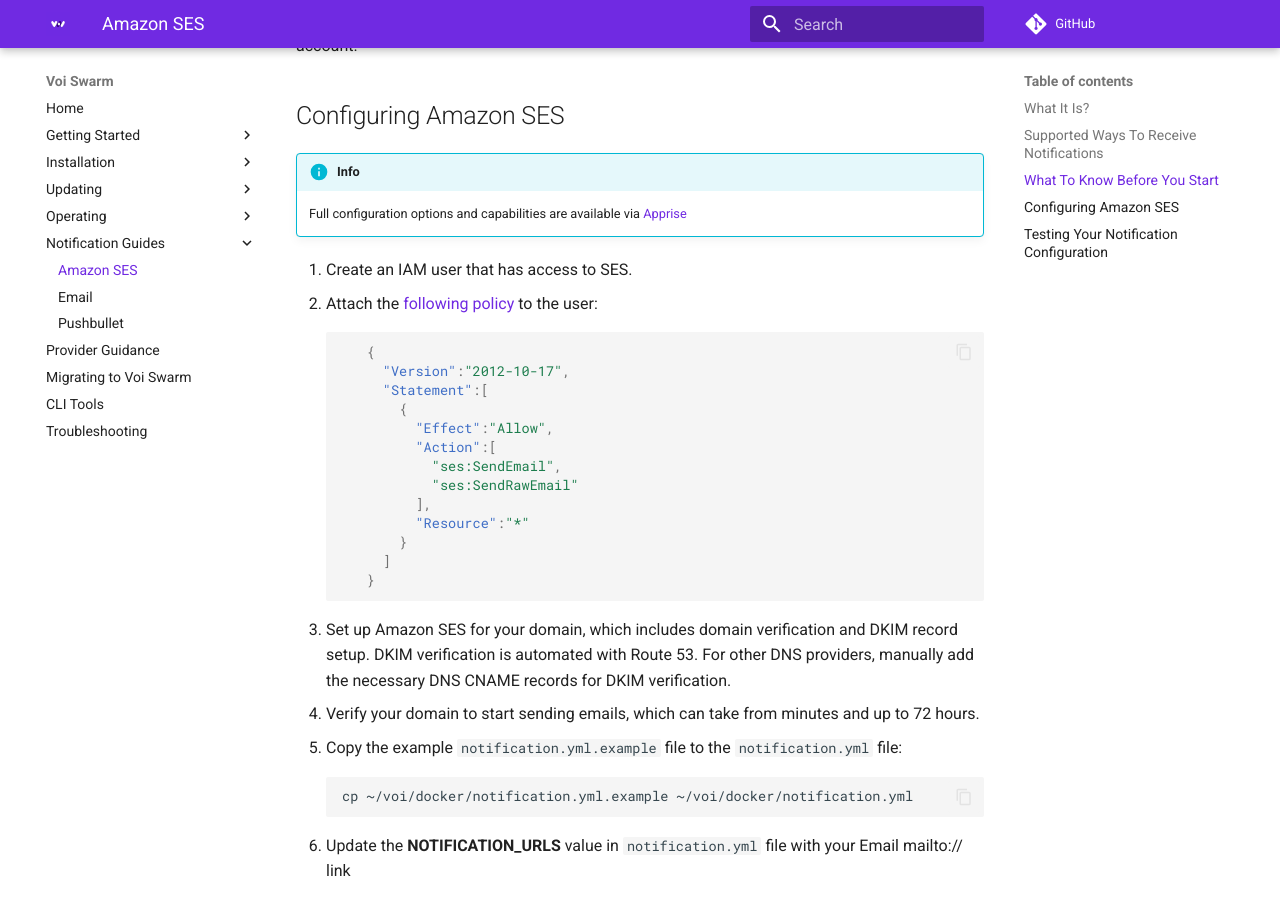
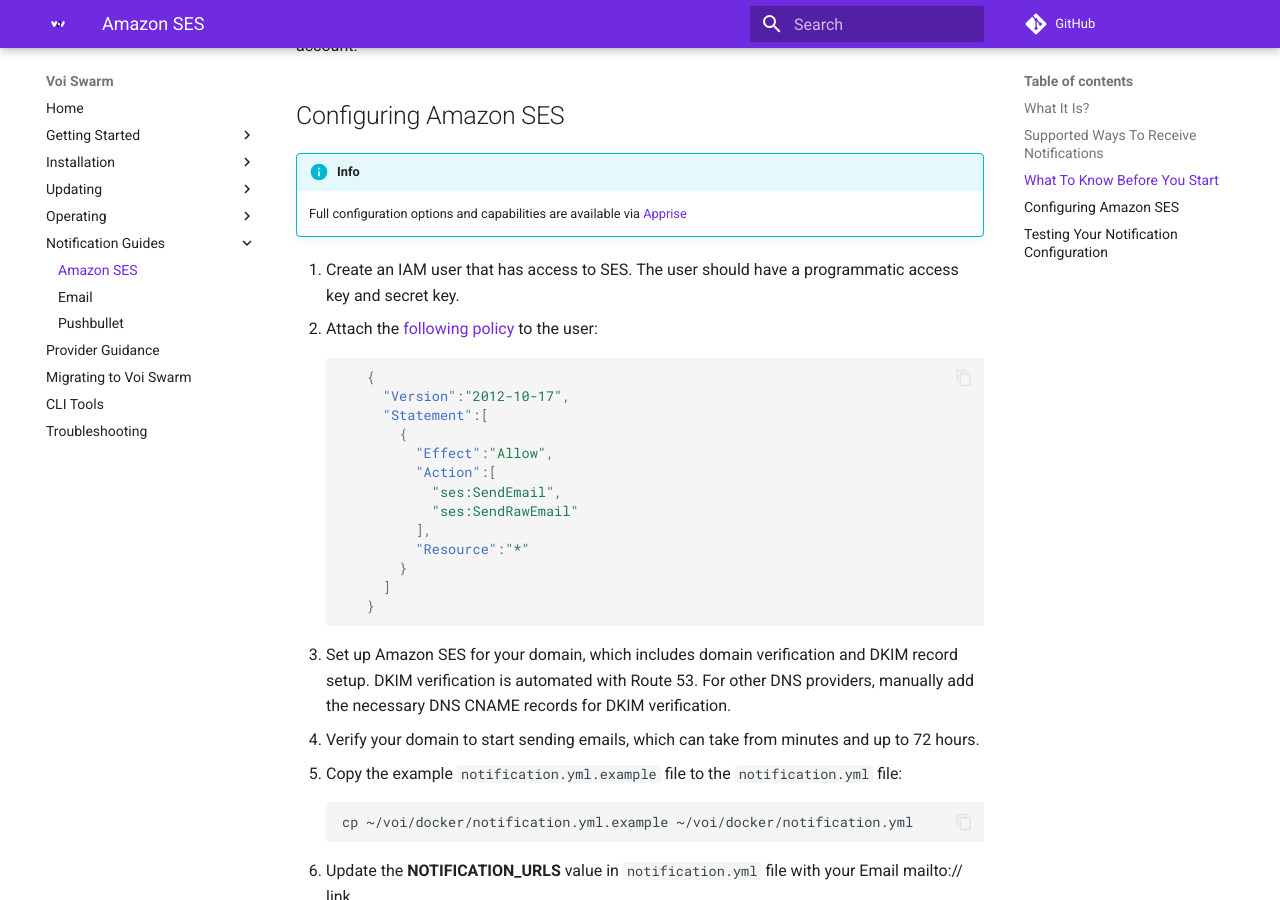
Before and after one commit to VoiNetwork/voi-swarm, an MkDocs documentation site: the page built from docs/notification-guides/amazon-ses.md, in a window 1280 px wide and 900 px high, scrolled down 606 px. Built offline with MkDocs 1.6.1 and Material for MkDocs 9.7.7, drawn with Linux system fonts in a browser that asks for light colours; comment, search, counter and statistics services are not loaded.

Commit message:
Add that user should have access key and secret key

````diff
--- a/docs/notification-guides/amazon-ses.md
+++ b/docs/notification-guides/amazon-ses.md
@@ -22,7 +22,7 @@
 !!! info
     Full configuration options and capabilities are available via [Apprise](https://github.com/caronc/apprise/wiki/Notify_pushbullet)
 
-1. Create an IAM user that has access to SES.
+1. Create an IAM user that has access to SES. The user should have a programmatic access key and secret key.
 2. Attach the [following policy](https://docs.aws.amazon.com/ses/latest/DeveloperGuide/control-user-access.html) to the user:
     ```json
        {
````
